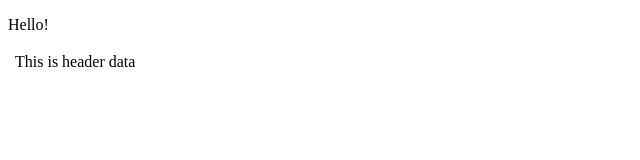
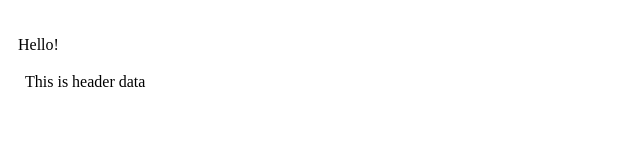
Before and after one commit to Habibur161/DM, a plain HTML site: page index.html in a window 1280 px wide. Shown: the whole page, without its empty margins (0-640 px from the left). Drawn offline with Linux system fonts and the light colour scheme.

Commit message:
It's a style

```diff
--- a/index.html
+++ b/index.html
@@ -3,6 +3,7 @@
 <head>
     <meta charset="UTF-8">
     <meta name="viewport" content="width=device-width, initial-scale=1.0">
+    <link rel="stylesheet" href="style.css">
     <title>Practice</title>
 </head>
 <body>
--- /dev/null
+++ b/style.css
@@ -0,0 +1,5 @@
+body {
+    padding: 10px;
+    margin-top: 10px;
+
+}
```
